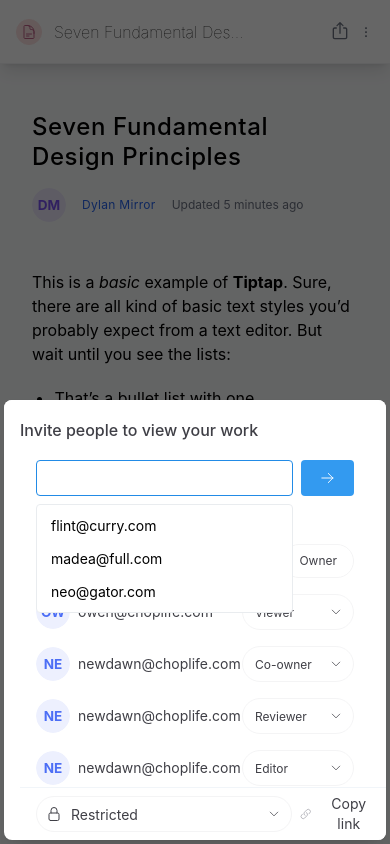
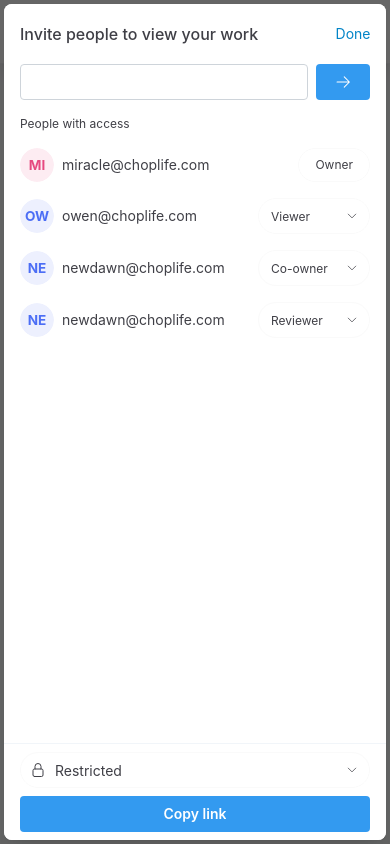
Before and after one commit to Chiazokam/HiTex, a Next.js app: page / in a window 390 px wide. Both pictures are taken after a click on the icon 340 px from the left and 31 px from the top of the page. Built offline with nearby package versions, Linux system fonts and the light colour scheme.

Commit message:
feat: complete mobile view for share document

```diff
--- a/components/DocumentSharing/AccessOptionsSelect.tsx
+++ b/components/DocumentSharing/AccessOptionsSelect.tsx
@@ -32,8 +32,8 @@ const AccessOptionsSelect = () => {
 
         <Select
             classNames={{
-                wrapper: 'w-64',
-                input: '!border-zinc-100 !rounded-full text-sm !text-zinc-700 hover:!bg-zinc-50'
+                wrapper: 'xs:w-64',
+                input: '!border-zinc-50 !rounded-full text-sm !text-zinc-700 hover:!bg-zinc-50'
             }}
             value={value}
             onChange={(value) => setValue(value)}
--- a/components/DocumentSharing/InvitedPeople.tsx
+++ b/components/DocumentSharing/InvitedPeople.tsx
@@ -24,15 +24,16 @@ const InvitedPeople = ({ person: { email, access} }: Props) => {
             </div>
 
             {/* show owner, and then co-owners at the top of the list */}
-            {value === 'owner' ?
-                <span className='border border-zinc-100 rounded-full text-xs text-zinc-700 px-4 py-2'>
+            {value === 'owner' ?  // This will come from the backend, when backend is implemented
+                <span className='border border-zinc-50 rounded-full text-xs text-zinc-700 px-4 py-2'>
                     Owner
                 </span> :
                 <Select
                     withCheckIcon={false}
                     classNames={{
-                        wrapper: 'max-w-28 w-auto',
-                        input: '!border-zinc-100 !rounded-full !text-xs !text-zinc-700 hover:!bg-zinc-50'
+                        wrapper: 'max-w-28',
+                        input: '!border-zinc-50 !rounded-full !text-xs !text-zinc-700 hover:!bg-zinc-50',
+                        option: '!text-xs'
                     }}
                     value={value}
                     onChange={(value) => setValue(value)}
--- a/components/DocumentSharing/ShareDocumentWrapper.tsx
+++ b/components/DocumentSharing/ShareDocumentWrapper.tsx
@@ -9,9 +9,14 @@ type Props = {
     close: () => void
 }
 
+const CloseText = () => {
+    return <span className='mr-4 text-sky-600 text-sm'>Done</span>
+}
+
 const ShareDocumentWrapper = ({ children, opened, close }: Props) => {
     const isMobile = useIsMobile()
     const ref = useClickOutside(close)
+
 
     return (
         <>
@@ -25,18 +30,22 @@ const ShareDocumentWrapper = ({ children, opened, close }: Props) => {
                     offset={4}
                     closeOnClickOutside
                     closeOnEscape
-                    withCloseButton={false}
+                    trapFocus={false}
                     withinPortal
                     classNames={{
                         title: 'text-zinc-700 !font-medium',
-                        root: 'overflow-x-hidden'
+                        content: '!overflow-hidden !h-full',
+                        body: '!p-0'
                     }}
+                    closeButtonProps={{
+                        icon: <CloseText />,
+                      }}
                 >
                     {children}
                 </Drawer> :
                 <Dialog
                     opened={opened}
-                    ref={ref}
+                    // ref={ref}
                     classNames={{
                         root: '!w-[450px] !px-0 !max-h-[120] relative',
                     }}
--- a/components/DocumentSharing/index.tsx
+++ b/components/DocumentSharing/index.tsx
@@ -80,12 +80,12 @@ const ShareDocument = ({ opened, close }: ShareDocumentProps) => {
         { email: 'owen@choplife.com', access:'viewer' },
         { email: 'newdawn@choplife.com', access: 'co-owner' },
         { email: 'newdawn@choplife.com', access: 'reviewer' },
-        { email: 'newdawn@choplife.com', access: 'editor' },
-        { email: 'newdawn@choplife.com', access: 'co-owner' },
-        { email: 'newdawn@choplife.com', access: 'co-owner' },
-        { email: 'newdawn@choplife.com', access: 'co-owner' },
-        { email: 'newdawn@choplife.com', access: 'co-owner' },
-        { email: 'newdawn@choplife.com', access: 'co-owner' },
+        // { email: 'newdawn@choplife.com', access: 'editor' },
+        // { email: 'newdawn@choplife.com', access: 'co-owner' },
+        // { email: 'newdawn@choplife.com', access: 'co-owner' },
+        // { email: 'newdawn@choplife.com', access: 'co-owner' },
+        // { email: 'newdawn@choplife.com', access: 'co-owner' },
+        // { email: 'newdawn@choplife.com', access: 'co-owner' },
     ]
 
     const copyToClipboard = () => {
@@ -120,7 +120,7 @@ const ShareDocument = ({ opened, close }: ShareDocumentProps) => {
 
                 <div className='flex flex-col gap-4 px-4 pb-9'>
                     <span className='text-xs text-zinc-700'>People with access</span>
-                    <div className='max-h-64 overflow-y-auto flex flex-col gap-4 pb-4 [&::-webkit-scrollbar]:hidden [-ms-overflow-style:"none"] [scrollbar-width:"none"]'>
+                    <div className='h-[30rem] xs:max-h-64 overflow-y-auto flex flex-col gap-4 pb-4 [&::-webkit-scrollbar]:hidden [-ms-overflow-style:"none"] [scrollbar-width:"none"]'>
                         {[...people, ...newGuestEmails].map((person) => <InvitedPeople key={person.email} person={person} />)}
                     </div>
                 </div>
@@ -130,16 +130,18 @@ const ShareDocument = ({ opened, close }: ShareDocumentProps) => {
 
                     <Divider orientation='horizontal' className='!border-slate-100' />
 
-                    <div className='flex px-4 py-2 justify-between items-center'>
+                    <div className='flex flex-col gap-2 xs:flex-row px-4 py-2 justify-between xs:items-center'>
                         <AccessOptionsSelect />
+                        {isMobile ? <Button className='!w-full' size='sm' color='blue.5'>Copy link</Button> :
                         <button
                             className='flex items-center gap-2 hover:bg-zinc-50 cursor-pointer px-2 rounded-md h-5'
                             onClick={copyToClipboard}
                         >
                             <LinkIcon className='w-3 h-3 text-zinc-400' />
                             <span className='text-sm text-zinc-700'>Copy link</span>
-                        </button>
-                    </div>
+
+                        </button>}
+                        </div>
                 </div>
       </ShareDocumentWrapper>
     )
--- a/tailwind.config.ts
+++ b/tailwind.config.ts
@@ -13,10 +13,14 @@ const config: Config = {
         "gradient-conic":
           "conic-gradient(from 180deg at 50% 50%, var(--tw-gradient-stops))",
       },
+      screens: {
+        'xs': '490px',
+        // => @media (min-width: 490px) { ... }
+      }
     },
     fontFamily: {
       body: ["Mona Sans", "Helvetica Neue", "Helvetica", "Arial", "sans-serif"]
-    }
+    },
   },
   plugins: [],
 };
```
